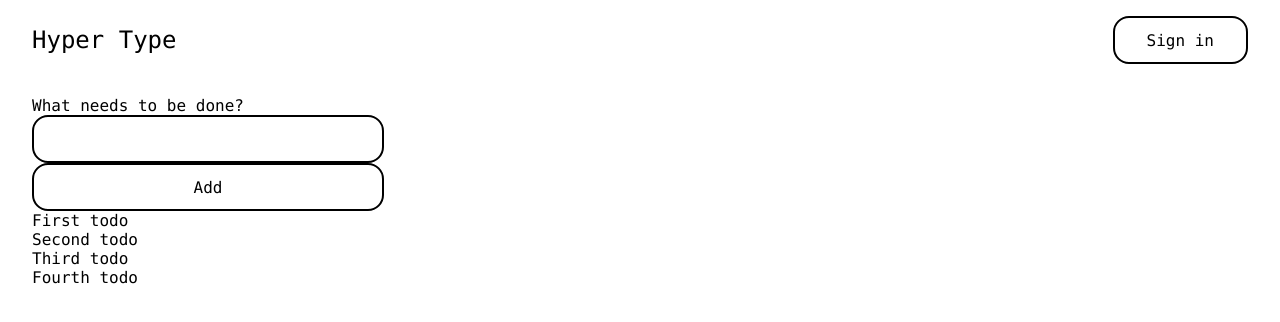
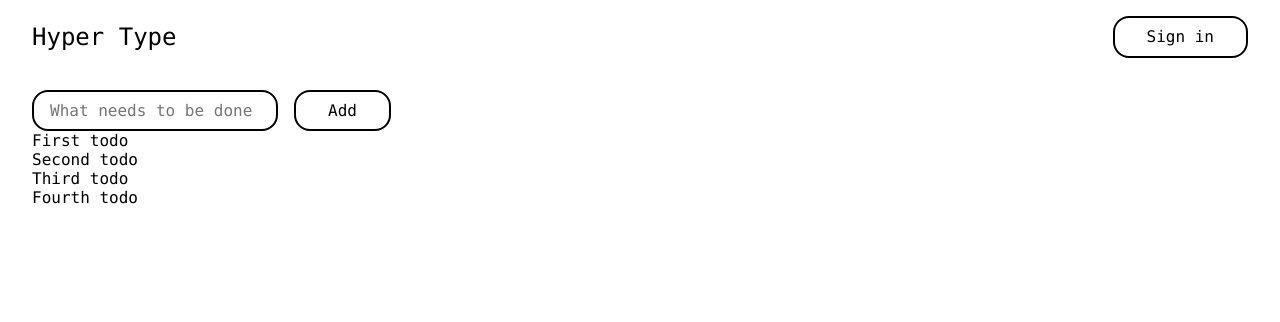
Before and after one commit to evilpaper/hyper-type, a React (Create React App) app: page / in a window 1280 px wide. Shown: the top 322 px of the page. Built offline with nearby package versions, Linux system fonts and the light colour scheme.

Commit message:
Place addTodo form on one line

```diff
--- a/src/App.css
+++ b/src/App.css
@@ -37,6 +37,9 @@ ul {
 
 .main {
   padding: 1em 2em;
+  display: flex;
+  justify-content: center;
+  flex-direction: column;
 }
 
 .container {
@@ -62,3 +65,11 @@ ul {
     5px 14px 12px hsl(255, 12%, 38%, 0.1),
     12px 16px 12px hsl(255, 14%, 38%, 0.05);
 }
+
+.addTodo__form {
+  display: flex;
+}
+
+.addTodo__button {
+  margin-left: 1em;
+}
--- a/src/components/AddTodo.tsx
+++ b/src/components/AddTodo.tsx
@@ -24,10 +24,18 @@ export default function AddTodo({
   }
 
   return (
-    <form>
-      <label htmlFor="todo">What needs to be done?</label>
-      <input type="text" name="todo" value={newTodo} onChange={handleChange} />
-      <button onClick={handleSubmit}>Add</button>
+    <form className="addTodo__form">
+      <label htmlFor="todo"></label>
+      <input
+        type="text"
+        name="todo"
+        value={newTodo}
+        onChange={handleChange}
+        placeholder="What needs to be done"
+      />
+      <button className="addTodo__button" onClick={handleSubmit}>
+        Add
+      </button>
     </form>
   );
 }
--- a/src/index.css
+++ b/src/index.css
@@ -19,7 +19,7 @@ button {
   border: 2px solid black;
   border-radius: 1em;
   padding: 0 2em;
-  height: 3em;
+  height: 2.6em;
 }
 
 button:hover {
@@ -32,18 +32,6 @@ input {
   background-color: transparent;
   border: 2px solid black;
   border-radius: 1em;
-  padding: 0 2em;
-  height: 3em;
+  padding: 0 1em;
+  height: 2.6em;
 }
-
-form {
-  display: flex;
-  flex-direction: column;
-  width: 22em;
-}
-
-.main {
-  display: flex;
-  justify-content: center;
-  flex-direction: column;
-}
```
